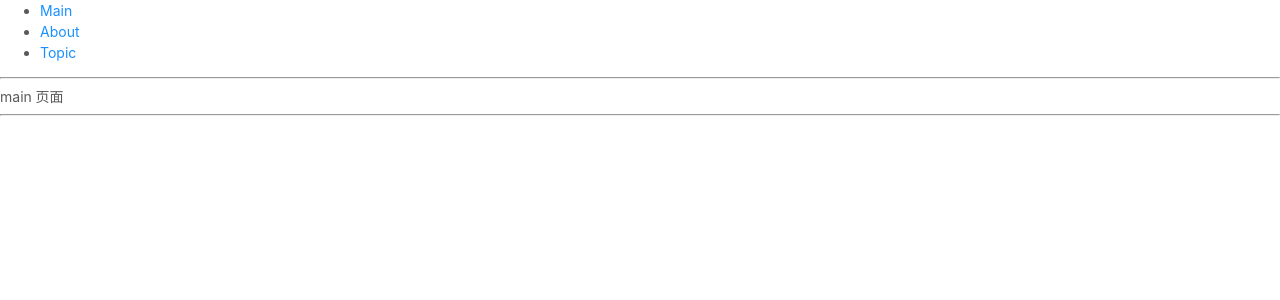
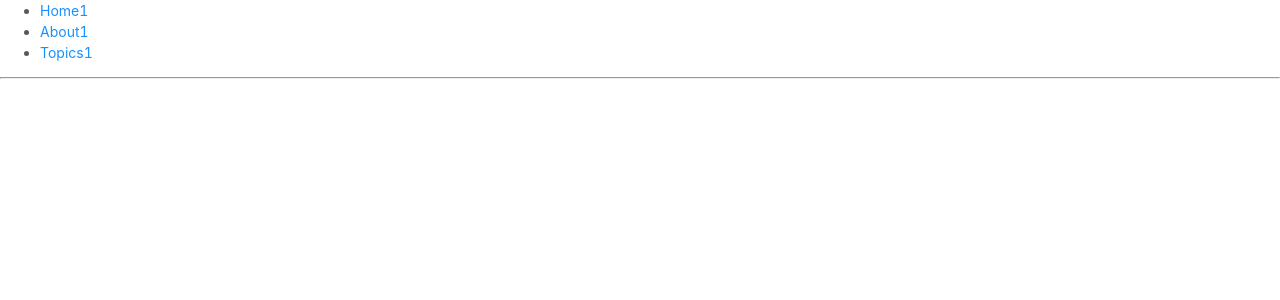
Before and after one commit to mykine/reactprojects, a React app in the folder react-demos-master/bikemanager/: page /#/ in a window 1280 px wide. Shown: the top 300 px of the page. Built offline with nearby package versions, Linux system fonts and the light colour scheme.

Commit message:
route demo2

```diff
--- a/react-demos-master/bikemanager/src/index.js
+++ b/react-demos-master/bikemanager/src/index.js
@@ -3,10 +3,11 @@ import ReactDOM from 'react-dom';
 import './index.css';
 // import Life from './pages/demo/life';
 // import Admin from './admin';
-import Home from './pages/route_demo/route1/Home'
+// import Home from './pages/route_demo/route1/Home'
+import Router from './pages/route_demo/route2/router'
 import * as serviceWorker from './serviceWorker';
 
-ReactDOM.render(<Home />, document.getElementById('root'));
+ReactDOM.render(<Router />, document.getElementById('root'));
 
 // If you want your app to work offline and load faster, you can change
 // unregister() to register() below. Note this comes with some pitfalls.
--- /dev/null
+++ b/react-demos-master/bikemanager/src/pages/route_demo/route2/Home.js
@@ -0,0 +1,24 @@
+import React from 'react'
+import { Link } from 'react-router-dom'
+export default class Home extends React.Component {
+
+    render() {
+        return (
+            <div>
+                <ul>
+                    <li>
+                        <Link to="/main">Home1</Link>
+                    </li>
+                    <li>
+                        <Link to="/about">About1</Link>
+                    </li>
+                    <li>
+                        <Link to="/topics">Topics1</Link>
+                    </li>
+                </ul>
+                <hr />
+                {this.props.children}
+            </div>
+        );
+    }
+}
--- /dev/null
+++ b/react-demos-master/bikemanager/src/pages/route_demo/route2/Main.js
@@ -0,0 +1,15 @@
+import React from 'react'
+import { Link } from 'react-router-dom'
+export default class Main extends React.Component {
+
+    render() {
+        return (
+            <div>
+                this is main page.
+                <Link to="/main/a">嵌套路由</Link>
+                <hr/>
+                {this.props.children}
+            </div>
+        );
+    }
+}
--- /dev/null
+++ b/react-demos-master/bikemanager/src/pages/route_demo/route2/router.js
@@ -0,0 +1,21 @@
+import React from 'react'
+import {HashRouter as Router,Route,Link,Switch} from 'react-router-dom'
+import Main from './Main'
+import About from './../route1/About'
+import Topic from './../route1/Topic'
+import { render } from '@testing-library/react'
+import Home from './Home'
+
+export default class IRouter extends React.Component{
+    render(){
+        return (
+            <Router>
+               <Home>
+                    <Route exact={true} path="/main" component={Main} />
+                    <Route path="/about" component={About} />
+                    <Route path="/topic" component={Topic} />
+               </Home>
+            </Router>
+        )
+    }
+}
```
